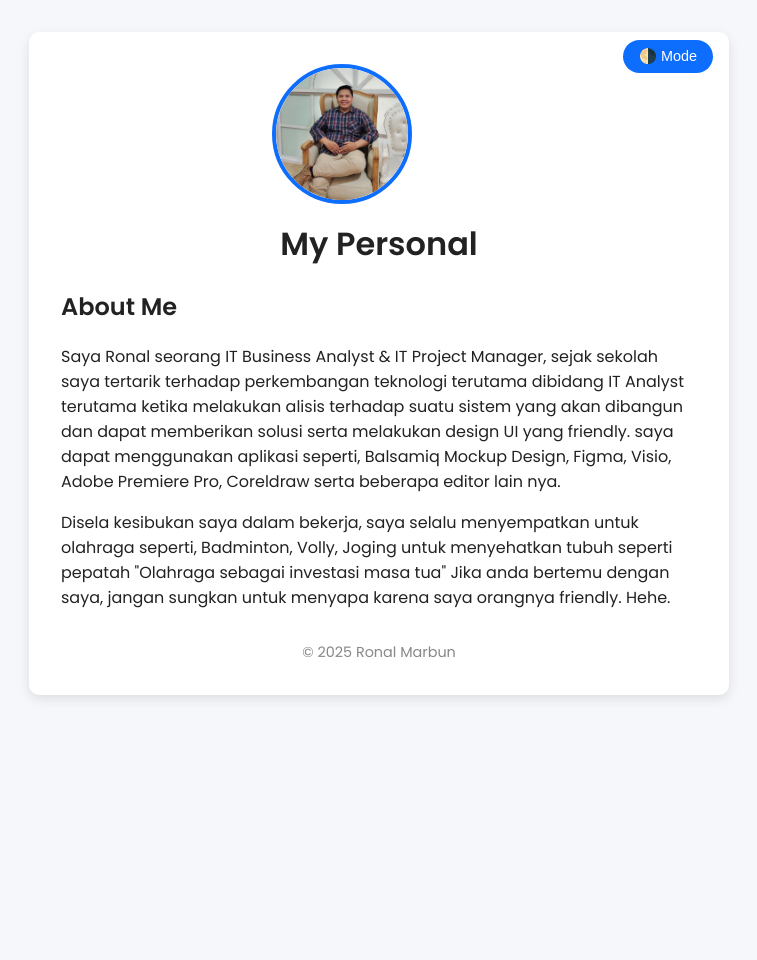
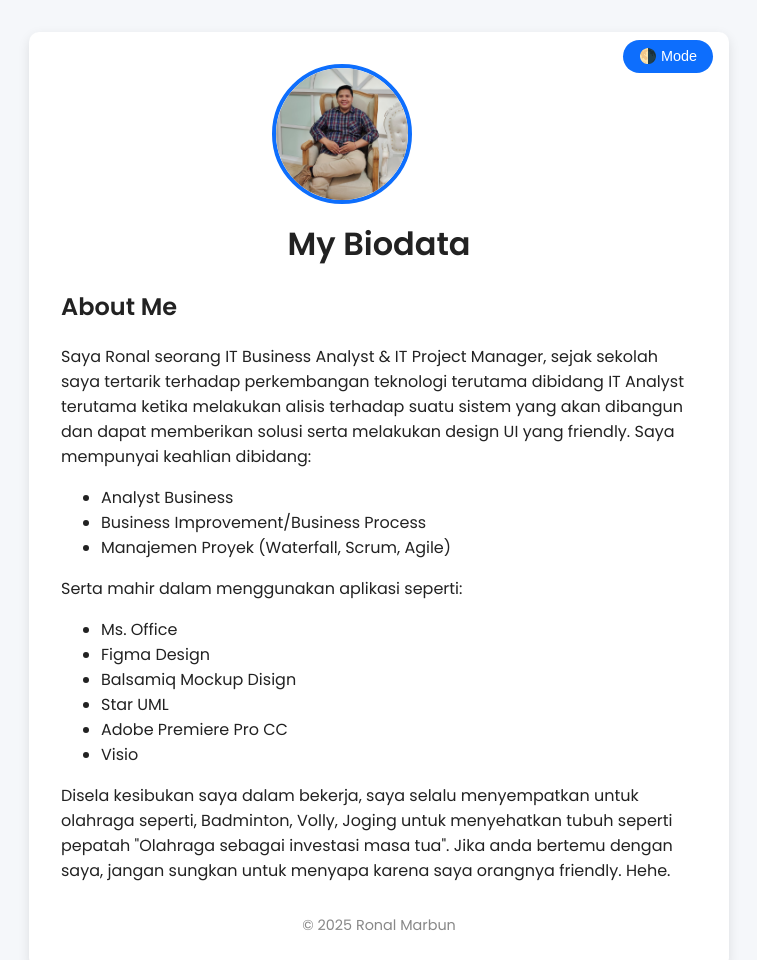
Before and after one commit to Ronaldepanda/marbun, a plain HTML site: page index.html in a window 1280 px wide. Shown: the top 960 px of the page, without its empty margins (261-1018 px from the left). Before the commit the page ends 800 px from the top, so only its background shows below. Drawn offline with Linux system fonts and the light colour scheme.

Commit message:
Update index.html

```diff
--- a/index.html
+++ b/index.html
@@ -4,7 +4,7 @@
 <head>
   <meta charset="UTF-8" />
   <meta name="viewport" content="width=device-width, initial-scale=1.0"/>
-  <title>Personal</title>
+  <title>Biodata Ronal Marbun</title>
   <link rel="preconnect" href="https://fonts.googleapis.com">
   <link rel="stylesheet" href="https://fonts.googleapis.com/css2?family=Poppins:wght@400;600&display=swap">
   <link rel="stylesheet" href="https://cdnjs.cloudflare.com/ajax/libs/font-awesome/6.5.0/css/all.min.css">
@@ -115,12 +115,28 @@
     <img src="marbun.png" alt="Biodata">
   </div>
 
-  <h1>My Personal</h1>
+  <h1>My Biodata</h1>
 
   <h2>About Me</h2>
-  <p>Saya Ronal seorang IT Business Analyst & IT Project Manager, sejak sekolah saya tertarik terhadap perkembangan teknologi terutama dibidang IT Analyst terutama ketika melakukan alisis terhadap suatu sistem yang akan dibangun dan dapat memberikan solusi serta melakukan design UI yang friendly. saya dapat menggunakan aplikasi seperti, Balsamiq Mockup Design, Figma, Visio, Adobe Premiere Pro, Coreldraw serta beberapa editor lain nya.</p>
+  <p>Saya Ronal seorang IT Business Analyst & IT Project Manager, sejak sekolah saya tertarik terhadap perkembangan teknologi terutama dibidang IT Analyst
+  terutama ketika melakukan alisis terhadap suatu sistem yang akan dibangun dan dapat memberikan solusi serta melakukan design UI yang friendly.
+  Saya mempunyai keahlian dibidang:</p>
+  <ul>
+	<li>Analyst Business</li>
+	<li>Business Improvement/Business Process</li>
+	<li>Manajemen Proyek (Waterfall, Scrum, Agile)</li>
+  </ul>
+  Serta mahir dalam menggunakan aplikasi seperti:</p>
+  <ul>
+	<li>Ms. Office</li>
+	<li>Figma Design</li>
+	<li>Balsamiq Mockup Disign</li>
+	<li>Star UML</li>
+	<li>Adobe Premiere Pro CC</li>
+	<li>Visio</li>
+  </ul>
 
-<p>	Disela kesibukan saya dalam bekerja, saya selalu menyempatkan untuk olahraga seperti, Badminton, Volly, Joging untuk menyehatkan tubuh seperti pepatah "Olahraga sebagai investasi masa tua"
+<p>	Disela kesibukan saya dalam bekerja, saya selalu menyempatkan untuk olahraga seperti, Badminton, Volly, Joging untuk menyehatkan tubuh seperti pepatah "Olahraga sebagai investasi masa tua".
 
 Jika anda bertemu dengan saya, jangan sungkan untuk menyapa karena saya orangnya friendly.
 Hehe.</p>
```
